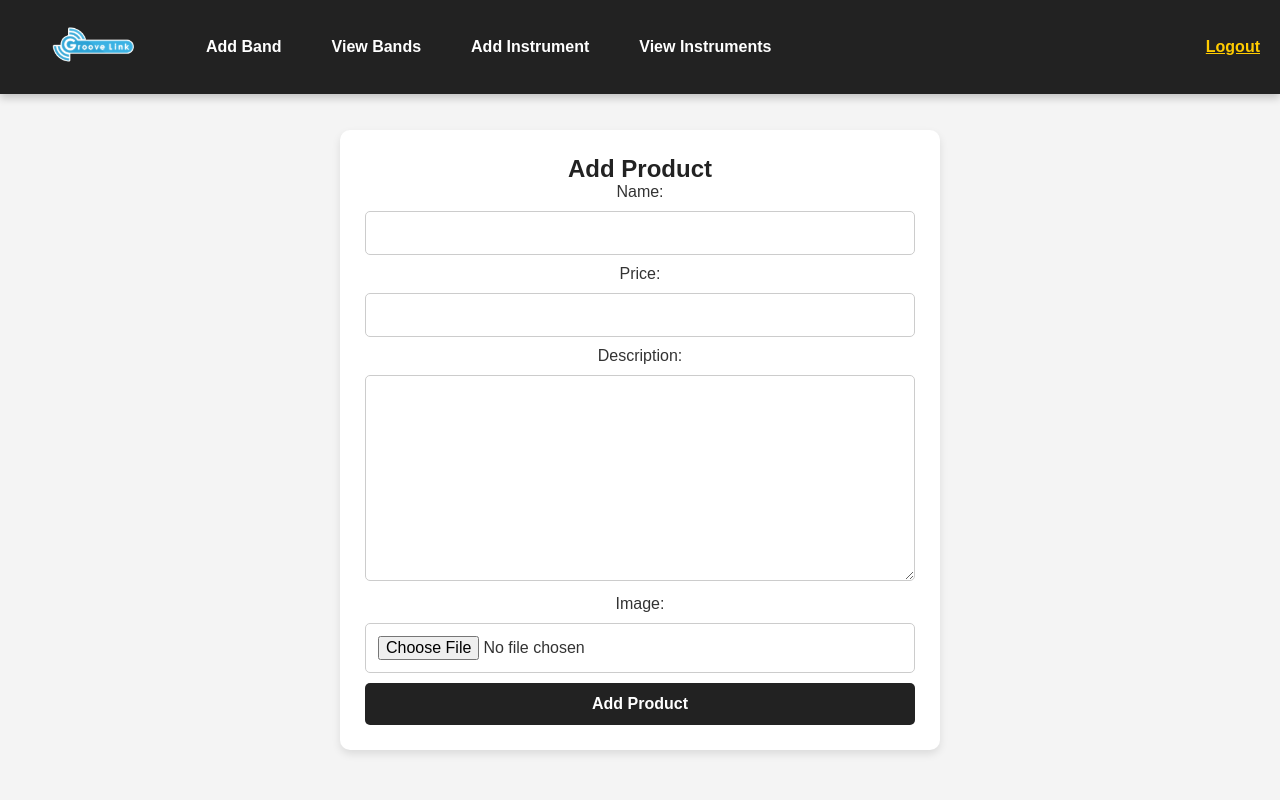
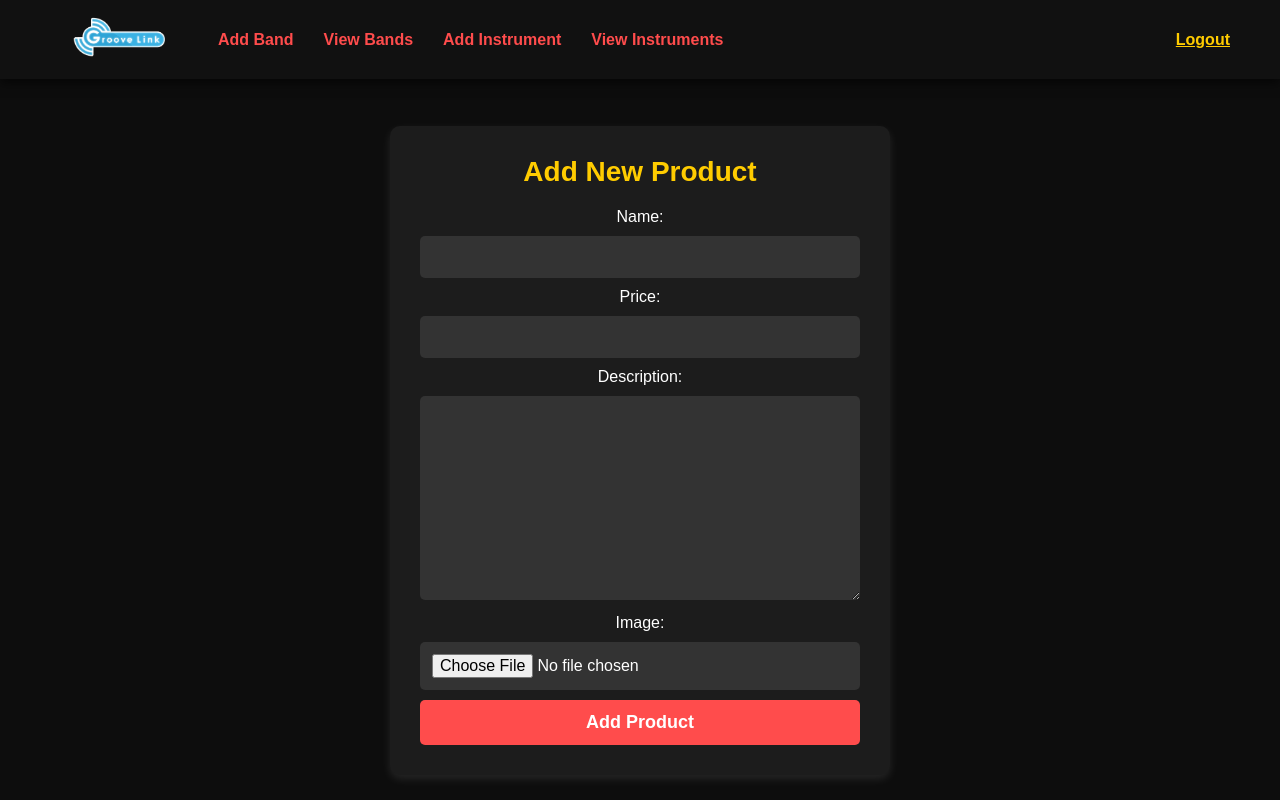
Before and after one commit to Aiswarya2316/Groovelink, a Django app: template project/templates/staf/add_product.html in a window 1280 px wide. Run offline with Django 5.2, Linux system fonts and the light colour scheme; the template is opened without the code that fills it: values that come from a table or form of the project are taken from there, others are empty.

Commit message:
almost completed

```diff
--- a/project/templates/staf/add_product.html
+++ b/project/templates/staf/add_product.html
@@ -10,12 +10,12 @@
             margin: 0;
             padding: 0;
             box-sizing: border-box;
-            font-family: 'Arial', sans-serif;
+            font-family: 'Poppins', sans-serif;
         }
 
         body {
-            background-color: #f4f4f4;
-            color: #333;
+            background-color: #0d0d0d;
+            color: #fff;
             display: flex;
             flex-direction: column;
             align-items: center;
@@ -24,11 +24,11 @@
             padding: 20px;
         }
 
-        /* Full-width Fixed Navigation */
+        /* Navbar */
         nav {
             width: 100%;
-            background: #222;
-            padding: 15px 20px;
+            background: #111;
+            padding: 15px 50px;
             display: flex;
             justify-content: space-between;
             align-items: center;
@@ -36,7 +36,7 @@
             top: 0;
             left: 0;
             z-index: 1000;
-            box-shadow: 0px 4px 8px rgba(0, 0, 0, 0.2);
+            box-shadow: 0px 4px 10px rgba(0, 0, 0, 0.6);
         }
 
         .nav-links {
@@ -45,12 +45,12 @@
         }
 
         .nav-links a {
-            color: white;
+            color: #ff4c4c;
             text-decoration: none;
+            font-size: 16px;
+            font-weight: bold;
             margin: 0 15px;
-            font-weight: bold;
-            transition: 0.3s ease-in-out;
-            padding: 10px;
+            transition: 0.3s;
         }
 
         .nav-links a:hover {
@@ -64,21 +64,27 @@
 
         /* Logo */
         .logo img {
-            height: 40px;
+            height: 45px;
             width: auto;
             margin-right: 15px;
         }
 
-        /* Page Content */
+        /* Form Container */
         .content {
-            margin-top: 80px;
+            margin-top: 100px;
             width: 100%;
-            max-width: 600px;
-            background: white;
-            padding: 25px;
+            max-width: 500px;
+            background: #1c1c1c;
+            padding: 30px;
             border-radius: 10px;
-            box-shadow: 0px 4px 8px rgba(0, 0, 0, 0.1);
+            box-shadow: 0px 4px 10px rgba(255, 255, 255, 0.1);
             text-align: center;
+        }
+
+        h2 {
+            font-size: 28px;
+            margin-bottom: 20px;
+            color: #ffcc00;
         }
 
         /* Form Styling */
@@ -92,18 +98,28 @@
             width: 100%;
             padding: 12px;
             margin: 10px 0;
-            border: 1px solid #ccc;
+            border: none;
             border-radius: 5px;
             font-size: 16px;
+            background: #333;
+            color: white;
         }
 
+        form input:focus,
+        form select:focus,
+        form textarea:focus {
+            outline: 2px solid #ffcc00;
+            background: #444;
+        }
+
+        /* Submit Button */
         button {
             width: 100%;
             padding: 12px;
-            background: #222;
+            background: #ff4c4c;
             color: white;
             border: none;
-            font-size: 16px;
+            font-size: 18px;
             font-weight: bold;
             border-radius: 5px;
             cursor: pointer;
@@ -131,6 +147,10 @@
                 display: block;
                 margin: 5px 0;
             }
+
+            .content {
+                max-width: 90%;
+            }
         }
 
     </style>
@@ -153,7 +173,7 @@
 
     <!-- Form Container -->
     <div class="content">
-        <h2 style="color:#222;">Add Product</h2>
+        <h2>Add New Product</h2>
         <form method="post" enctype="multipart/form-data">
             {% csrf_token %}
             {{ form.as_p }}
```
Also changed, not shown: project/templates/staf/add_band_team.html (+44 -23 lines), project/templates/staf/view_band_teams.html (+38 -19 lines), project/templates/staf/view_products.html (+25 -21 lines), project/db.sqlite3.
